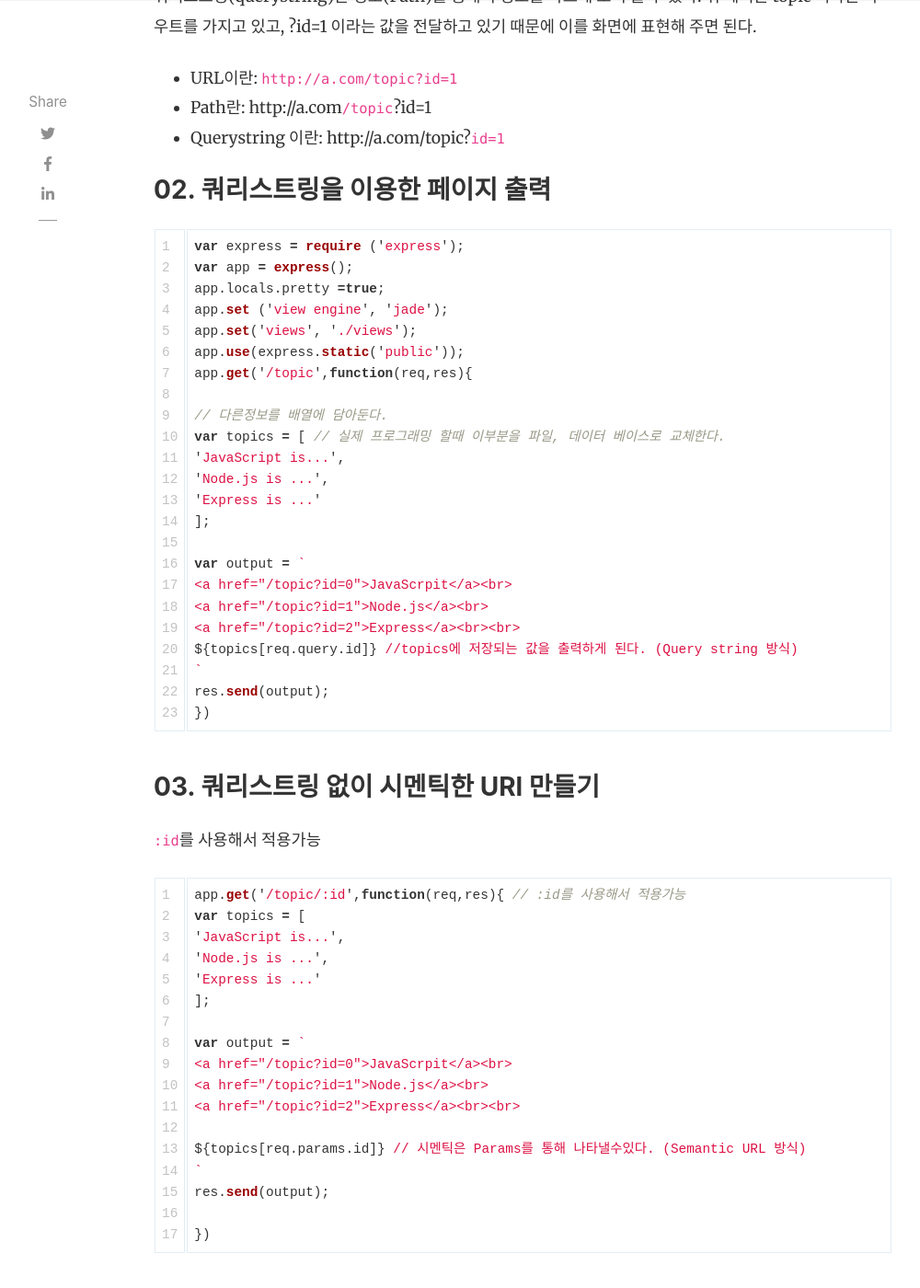
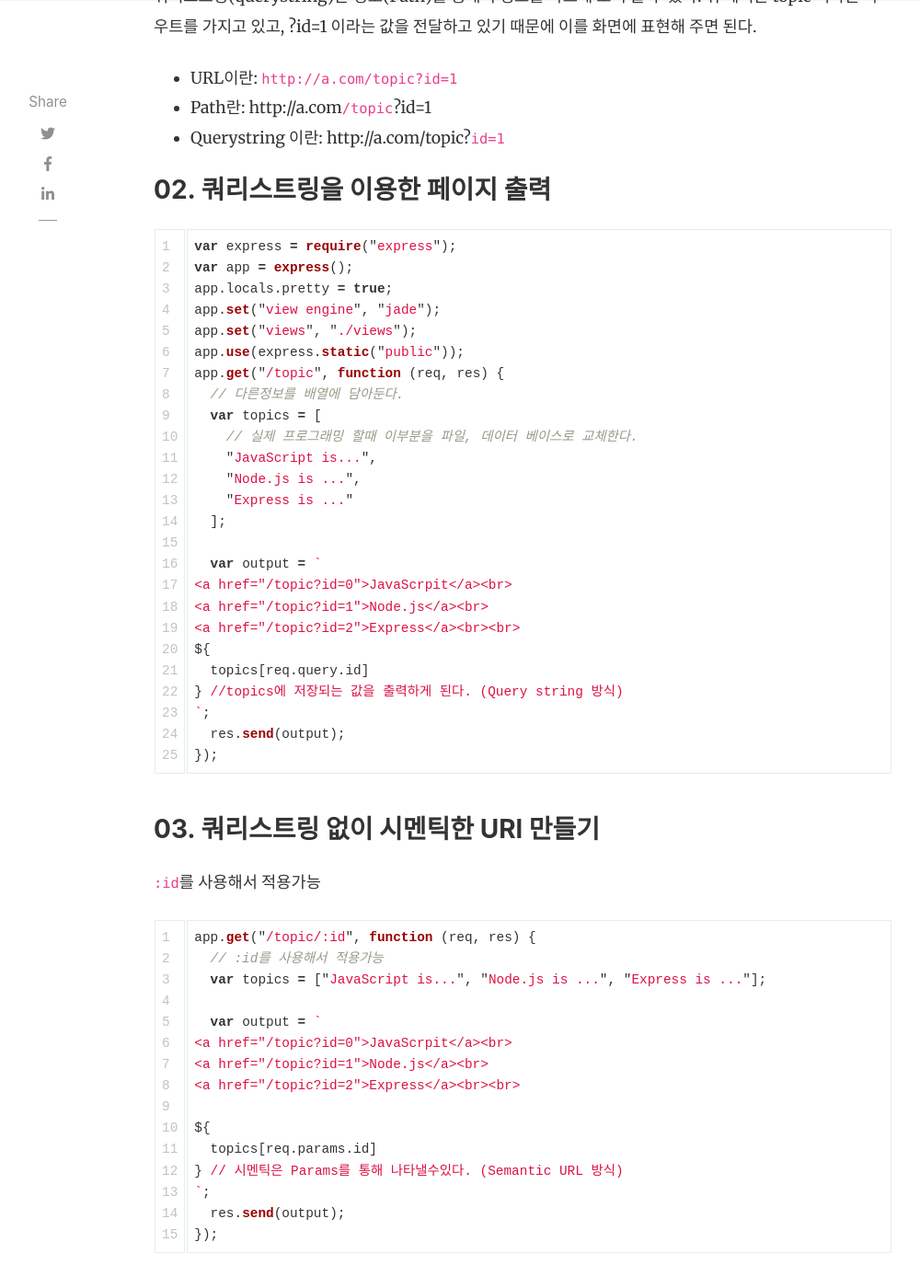
Before and after one commit to yurihaha/yurihaha.github.io, a Jekyll site: the page built from _posts/2019-05-26-node-js-querystring.md, in a window 1280 px wide and 1400 px high, scrolled down 453 px. Shown: the whole window at 92% size, without its empty margins (118-1118 px from the left). Built offline with Jekyll 4.4.1, drawn with Linux system fonts in a browser that asks for light colours; nearby versions of some CDN libraries; our own code applies the rules of GitHub Pages for plain Markdown files; comment, search, counter and statistics services are not loaded.

Commit message:
Initial commit

````diff
--- a/_posts/2019-05-26-node-js-querystring.md
+++ b/_posts/2019-05-26-node-js-querystring.md
@@ -1,12 +1,14 @@
 ---
-layouts: post
-title:  "[node js] 쿼리스트링을 이용한 페이지출력"
+layout: post
+title: "[node js] 쿼리스트링을 이용한 페이지출력"
 comments: true
-date:   2019-05-26 20:00:00 +0900
+date: 2019-05-26 20:00:00 +0900
 categories: []
 tag: [node js, querystring]
 ---
+
 ### 01. 쿼리스트링(querystring)이란?
+
 예시) http://a.com/topic?id=1 <br/>
 물음표 뒤에 나타나는 `id=1`을 ‘쿼리스트링’ 이라고 부른다.<br/>
 쿼리스트링(querystring)은 경로(Path)를 통해서 정보를 다르게 보여 줄 수 있다.
@@ -16,61 +18,67 @@ tag: [node js, querystring]
 - Path란: http://a.com`/topic`?id=1
 - Querystring 이란: http://a.com/topic?`id=1 `
 
+### 02. 쿼리스트링을 이용한 페이지 출력
 
-### 02. 쿼리스트링을 이용한 페이지 출력
 {% raw %}
+
 ```javascript
-var express = require ('express');
+var express = require("express");
 var app = express();
-app.locals.pretty =true;
-app.set ('view engine', 'jade');
-app.set('views', './views');
-app.use(express.static('public'));
-app.get('/topic',function(req,res){
+app.locals.pretty = true;
+app.set("view engine", "jade");
+app.set("views", "./views");
+app.use(express.static("public"));
+app.get("/topic", function (req, res) {
+  // 다른정보를 배열에 담아둔다.
+  var topics = [
+    // 실제 프로그래밍 할때 이부분을 파일, 데이터 베이스로 교체한다.
+    "JavaScript is...",
+    "Node.js is ...",
+    "Express is ..."
+  ];
 
-// 다른정보를 배열에 담아둔다.
-var topics = [ // 실제 프로그래밍 할때 이부분을 파일, 데이터 베이스로 교체한다.
-'JavaScript is...',
-'Node.js is ...',
-'Express is ...'
-];
-
-var output = `
+  var output = `
 <a href="/topic?id=0">JavaScrpit</a><br>
 <a href="/topic?id=1">Node.js</a><br>
 <a href="/topic?id=2">Express</a><br><br>
-${topics[req.query.id]} //topics에 저장되는 값을 출력하게 된다. (Query string 방식)
-`
-res.send(output);
-})
+${
+  topics[req.query.id]
+} //topics에 저장되는 값을 출력하게 된다. (Query string 방식)
+`;
+  res.send(output);
+});
 ```
+
 {% endraw %}
 
 ### 03. 쿼리스트링 없이 시멘틱한 URl 만들기
+
 `:id`를 사용해서 적용가능
 {% raw %}
+
 ```javascript
-app.get('/topic/:id',function(req,res){ // :id를 사용해서 적용가능
-var topics = [
-'JavaScript is...',
-'Node.js is ...',
-'Express is ...'
-];
+app.get("/topic/:id", function (req, res) {
+  // :id를 사용해서 적용가능
+  var topics = ["JavaScript is...", "Node.js is ...", "Express is ..."];
 
-var output = `
+  var output = `
 <a href="/topic?id=0">JavaScrpit</a><br>
 <a href="/topic?id=1">Node.js</a><br>
 <a href="/topic?id=2">Express</a><br><br>
 
-${topics[req.params.id]} // 시멘틱은 Params를 통해 나타낼수있다. (Semantic URL 방식)
-`
-res.send(output);
+${
+  topics[req.params.id]
+} // 시멘틱은 Params를 통해 나타낼수있다. (Semantic URL 방식)
+`;
+  res.send(output);
+});
+```
 
-})
-```
 {% endraw %}
 
 #### Uncleaned URL과 Clean URL(=시멘틱)의 차이
+
 {% raw %}
 | <center>Uncleaned URL</center> | <center>Clean URL</center> |
 |---|:---:|
@@ -78,22 +86,26 @@ res.send(output);
 | <center>http://example.com/about.html</center>| http://example.com/about |
 | <center>http://example.com/kb/index.php?cat=8&id=41</center>| http://example.com/kb/8/41 |
 {% endraw %}
+
 ###### 출처: <https://en.wikipedia.org/wiki/Clean_URL>
 
+- 쿼리스트링 여러개일때 전달방법
 
-- 쿼리스트링 여러개일때 전달방법
-    - 예시) https://www.a.com/topic?id=1&name=yurihaha <br>
+  - 예시) https://www.a.com/topic?id=1&name=yurihaha <br>
     시작 값과 값을 구분하는 구분자 `&`를 써서 여러개를 전달한다.
 
-    {% raw %}
-    ```javascript
-    app.get('/topic/:id/:mode', function(req,res){
-    res.send(req.params.id+','+req.params.mode)
-    })
-    ```
-    {% endraw %}
+  {% raw %}
+
+  ```javascript
+  app.get("/topic/:id/:mode", function (req, res) {
+    res.send(req.params.id + "," + req.params.mode);
+  });
+  ```
+
+  {% endraw %}
 
 ### 04. 결과
+
 아래 내용들을 검색창에 치면 다르게 화면이 배열에 담은 화면으로 보여질것이다.
 
 ```
````
Also changed, not shown: _posts/2019-05-16-장고-if블록의-태그.md (+16 -8 lines).
